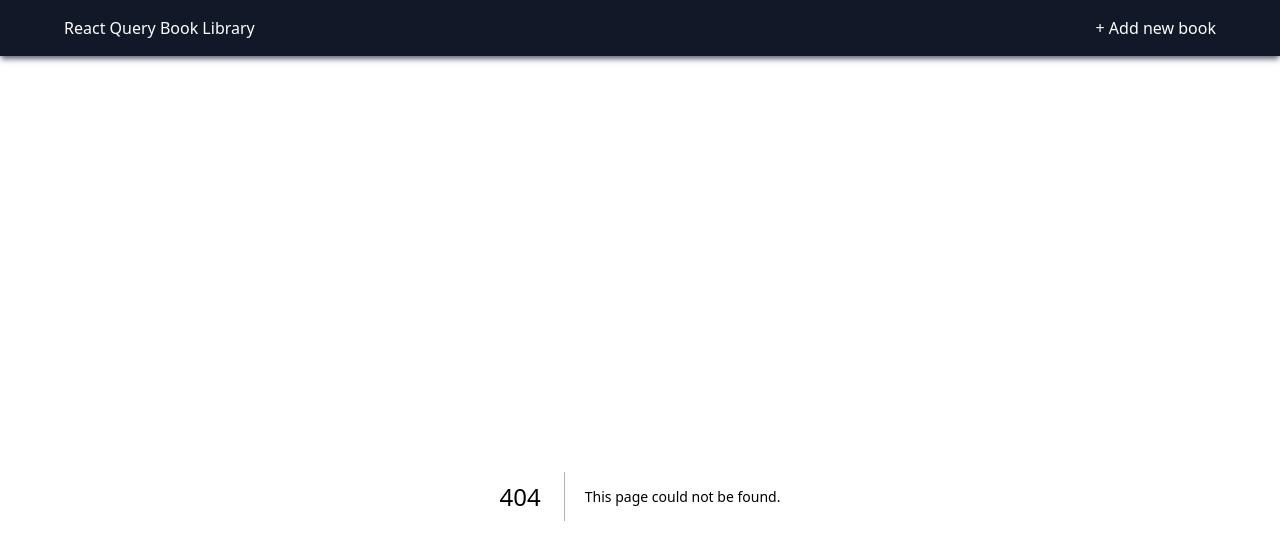
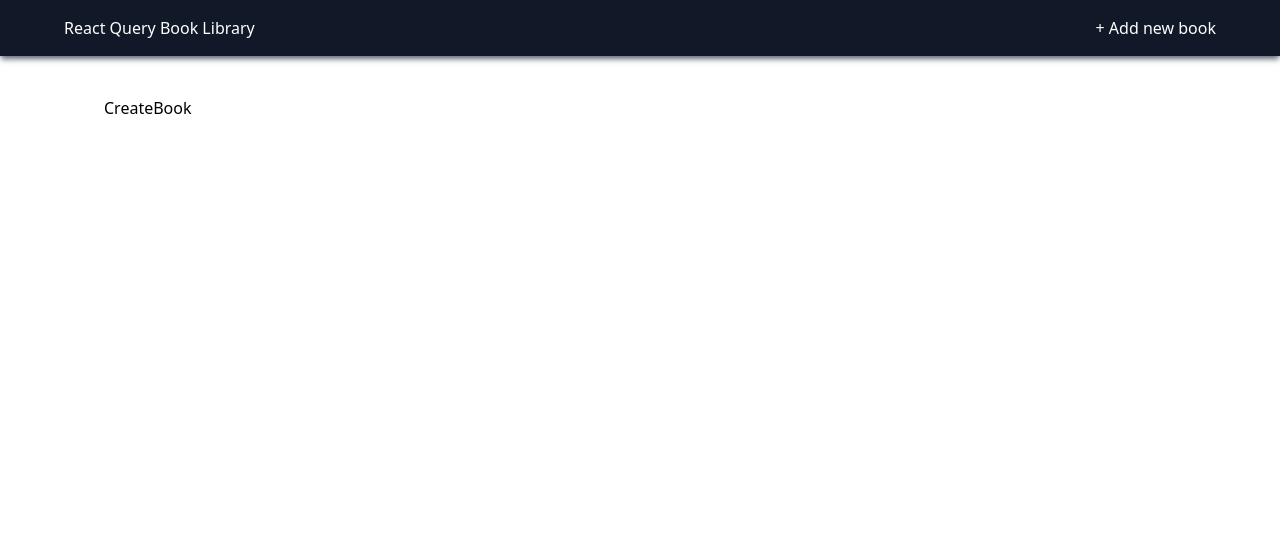
Before and after one commit to PeterSYoo/book-library-nextjs-tailwind-react-query, a Next.js app: page /create-book in a window 1280 px wide. Before the commit this address had no page. Shown: the top 560 px of the page. Built offline with nearby package versions, Linux system fonts and the light colour scheme.

Commit message:
feat: Create create book page route.

```diff
--- /dev/null
+++ b/pages/create-book/index.tsx
@@ -0,0 +1,5 @@
+const CreateBook = () => {
+  return <div>CreateBook</div>;
+};
+
+export default CreateBook;
```
